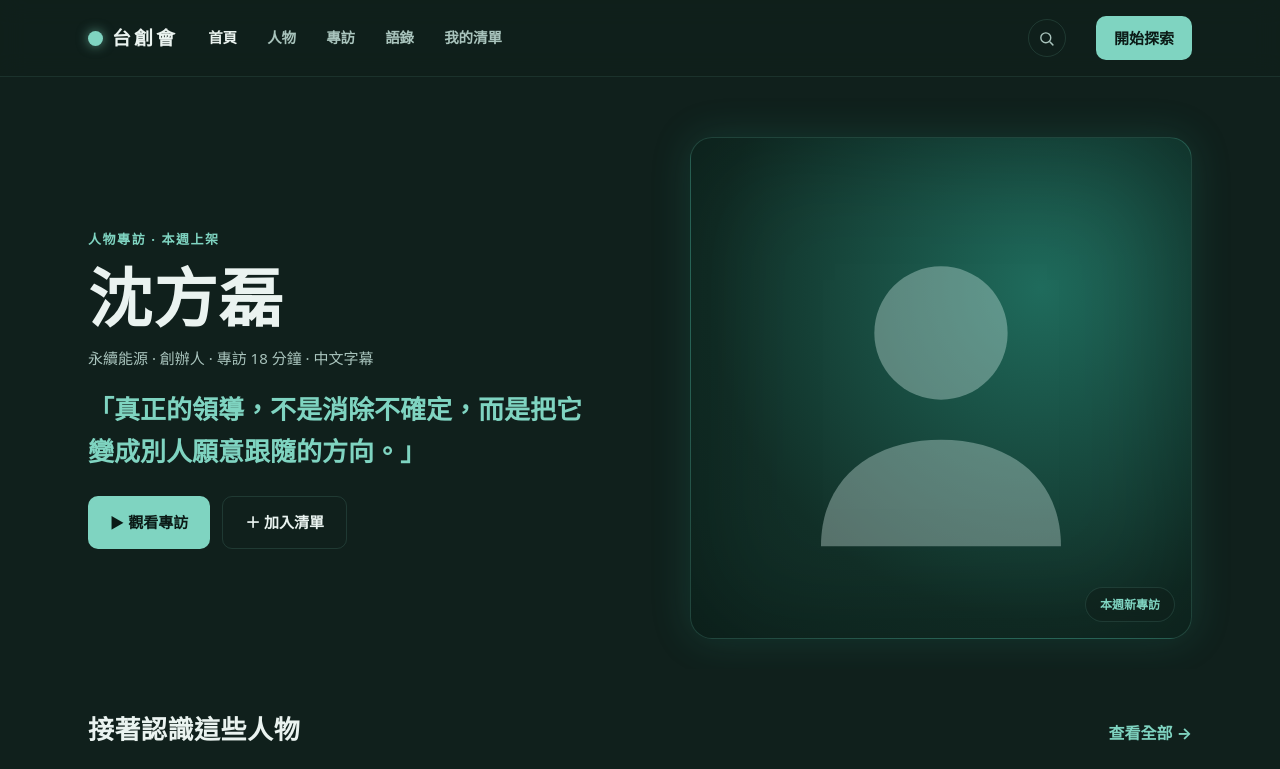
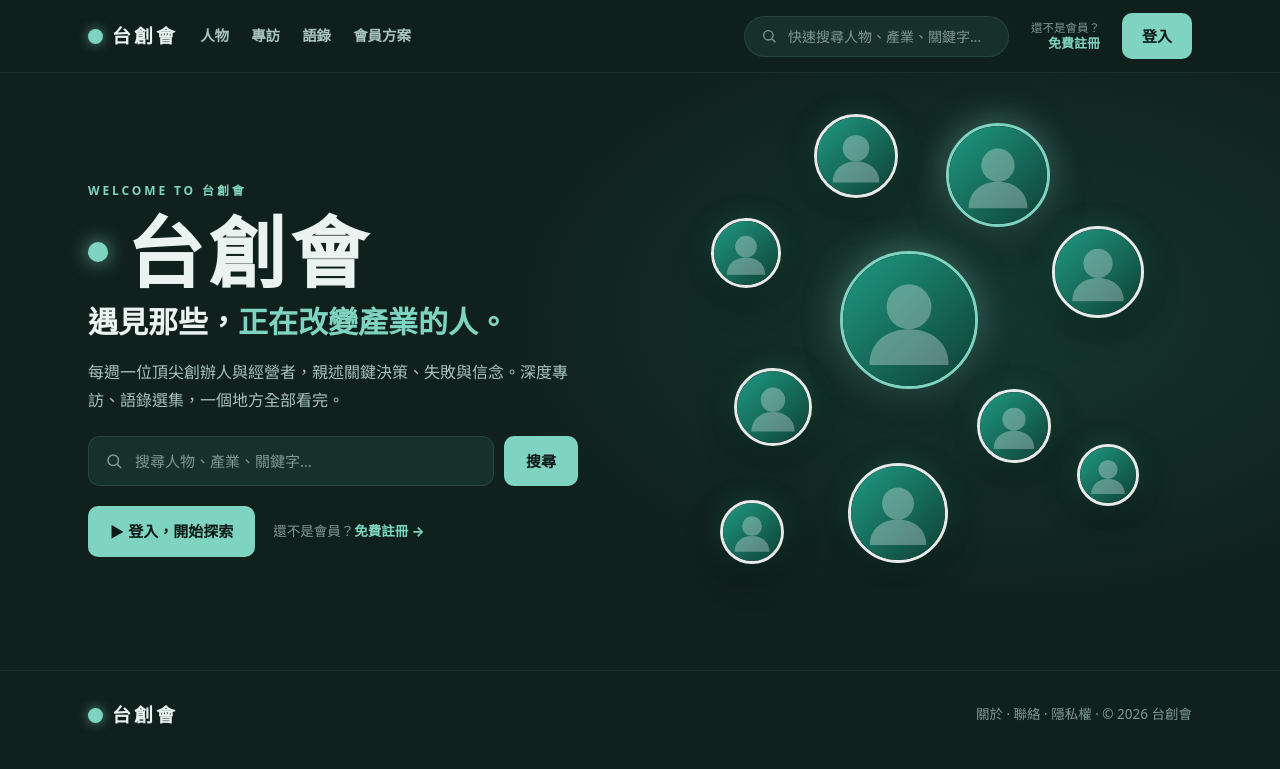
Before and after one commit to Ethanhuang527/taichuanghui1, a Next.js app: page / in a window 1280 px wide. Shown: the top 769 px of the page. Built offline with nearby package versions, Linux system fonts and the light colour scheme; no server answers.

Commit message:
Add files via upload

```diff
--- a/app/api/login/route.js
+++ b/app/api/login/route.js
@@ -7,7 +7,7 @@ import { db } from "@/lib/db";
 export async function POST(req) {
   const form = await req.formData();
   const email = form.get("email") || "demo@voices.tw";
-  const next = form.get("next") || "/account";
+  const next = form.get("next") || "/browse";
 
   let user = db.users.find((u) => u.email === email);
   if (!user) user = db.users[0];
--- a/app/globals.css
+++ b/app/globals.css
@@ -221,3 +221,46 @@ a{color:inherit;text-decoration:none}
 .status-pill{display:inline-block;font-size:13px;font-weight:700;padding:3px 12px;border-radius:999px}
 .status-pill.on{background:rgba(127,212,193,.14);color:var(--teal)}
 .status-pill.off{background:rgba(255,120,120,.14);color:#ff9b9b}
+
+/* ===== landing / 入口首頁 ===== */
+.land-hd{position:sticky;top:0;z-index:30;background:rgba(16,32,28,.9);backdrop-filter:blur(12px);border-bottom:1px solid var(--line-2)}
+.land-hd .in{max-width:1160px;margin:0 auto;padding:13px 28px;display:flex;align-items:center;gap:22px}
+.land-hd .lnav{display:flex;gap:22px}
+@media(max-width:820px){.land-hd .lnav{display:none}}
+.land-hd .lnav a{color:var(--sub);font-size:14.5px;font-weight:600}
+.land-hd .lnav a:hover{color:var(--ink)}
+.searchbox{display:flex;align-items:center;gap:9px;background:var(--panel);border:1px solid var(--line);border-radius:999px;padding:9px 16px;color:var(--muted);min-width:210px}
+.searchbox svg{flex:none}
+.searchbox input{border:none;background:transparent;color:var(--ink);font-family:inherit;font-size:14px;outline:none;width:100%}
+.searchbox input::placeholder{color:var(--muted)}
+@media(max-width:820px){.searchbox{display:none}}
+.login-mini{display:flex;flex-direction:column;align-items:flex-end;line-height:1.25}
+.login-mini .hint{color:var(--muted);font-size:11.5px}
+.login-mini a{color:var(--teal);font-size:13px;font-weight:800}
+
+.land-hero{position:relative;padding:54px 0 60px;overflow:hidden}
+.land-hero::before{content:"";position:absolute;inset:0;background:radial-gradient(70% 90% at 78% 40%, rgba(42,168,145,.16), transparent 60%);z-index:0}
+.land-hero .in{position:relative;z-index:1;max-width:1160px;margin:0 auto;padding:0 28px;display:grid;grid-template-columns:1.02fr .98fr;gap:34px;align-items:center}
+@media(max-width:900px){.land-hero .in{grid-template-columns:1fr;gap:30px}}
+.land-eyebrow{color:var(--teal);letter-spacing:.24em;font-size:12px;font-weight:800}
+.land-title{font-family:var(--serif);font-size:78px;font-weight:800;letter-spacing:.05em;margin:12px 0 8px;display:flex;align-items:center;gap:18px;line-height:1}
+.land-title .dot{width:20px;height:20px;border-radius:50%;background:var(--teal);box-shadow:0 0 20px rgba(127,212,193,.8)}
+@media(max-width:900px){.land-title{font-size:54px}}
+.land-slogan{font-family:var(--serif);font-size:30px;font-weight:800;line-height:1.5;margin:0 0 14px}
+.land-slogan .hl{color:var(--teal)}
+@media(max-width:900px){.land-slogan{font-size:24px}}
+.land-sub{color:var(--sub);font-size:16px;max-width:490px;margin:0 0 22px}
+.land-search{display:flex;gap:10px;max-width:490px;margin-bottom:20px}
+.land-search .box{flex:1;display:flex;align-items:center;gap:10px;background:var(--panel);border:1px solid var(--line);border-radius:12px;padding:13px 16px}
+.land-search .box svg{flex:none;color:var(--muted)}
+.land-search input{flex:1;border:none;background:transparent;color:var(--ink);font-family:inherit;font-size:15px;outline:none}
+.land-search input::placeholder{color:var(--muted)}
+.land-cta{display:flex;align-items:center;gap:18px;flex-wrap:wrap}
+.land-cta .hint{color:var(--muted);font-size:13.5px}
+.land-cta .hint a{color:var(--teal);font-weight:800}
+
+.cluster{position:relative;width:100%;padding-bottom:92%}
+.bubble{position:absolute;border-radius:50%;overflow:hidden;border:3px solid rgba(255,255,255,.9);
+  box-shadow:0 12px 34px rgba(0,0,0,.4), 0 0 26px rgba(42,168,145,.25)}
+.bubble.teal{border-color:var(--teal);box-shadow:0 12px 34px rgba(0,0,0,.4), 0 0 34px rgba(127,212,193,.5)}
+.bubble svg{width:100%;height:100%;display:block}
--- a/app/login/page.jsx
+++ b/app/login/page.jsx
@@ -2,7 +2,7 @@ import Link from "next/link";
 import { SITE } from "@/lib/site";
 
 export default function Login({ searchParams }) {
-  const next = searchParams?.next || "/account";
+  const next = searchParams?.next || "/browse";
   return (
     <div className="login-wrap">
       <div className="login-bg">
--- a/app/page.jsx
+++ b/app/page.jsx
@@ -1,70 +1,72 @@
 import Link from "next/link";
 import { SITE } from "@/lib/site";
-import { db, featured } from "@/lib/db";
-import SiteHeader from "@/components/SiteHeader";
-import VideoThumb from "@/components/VideoThumb";
-import NewsletterForm from "@/components/NewsletterForm";
-import { Silhouette } from "@/components/Avatar";
+import PeopleCluster from "@/components/PeopleCluster";
+
+// 入口首頁（網站門面：歡迎＋登入＋快速搜尋＋人物群像）
+function SearchIcon({ size = 16 }) {
+  return (
+    <svg width={size} height={size} viewBox="0 0 24 24" fill="none" stroke="currentColor" strokeWidth="2">
+      <circle cx="11" cy="11" r="7" /><path d="M21 21l-4-4" strokeLinecap="round" />
+    </svg>
+  );
+}
 
 export default function Home() {
-  const hero = featured();
-  const shortCompany = hero.company.replace("青嶼", "").replace("集團", "");
-  const others = db.people.filter((p) => !p.featured).slice(0, 5);
-  const quotePerson = db.people.find((p) => p.id === "kao") || others[0];
-
   return (
     <>
-      <SiteHeader active="首頁" />
+      {/* 頂部導覽＋快速搜尋 */}
+      <div className="land-hd">
+        <div className="in">
+          <Link href="/" className="brand"><span className="dot" />{SITE.brand}</Link>
+          <div className="lnav">
+            <Link href="/browse">人物</Link>
+            <Link href="/browse">專訪</Link>
+            <Link href="/browse#quotes">語錄</Link>
+            <Link href="/pricing">會員方案</Link>
+          </div>
+          <div className="sp" style={{ flex: 1 }} />
+          <div className="searchbox">
+            <SearchIcon />
+            <input placeholder="快速搜尋人物、產業、關鍵字…" />
+          </div>
+          <div className="login-mini">
+            <span className="hint">還不是會員？</span>
+            <Link href="/pricing">免費註冊</Link>
+          </div>
+          <Link href="/login" className="btn primary" style={{ padding: "10px 20px" }}>登入</Link>
+        </div>
+      </div>
 
       {/* Hero */}
-      <section className="hero">
-        <div className="container hero-grid">
+      <section className="land-hero">
+        <div className="in">
           <div>
-            <div className="eyebrow">人物專訪 · 本週上架</div>
-            <h1 className="serif">{hero.name}</h1>
-            <p className="credit">{shortCompany} · {hero.role.replace("暨執行長", "")} · 專訪 {hero.readMinutes} 分鐘 · 中文字幕</p>
-            <p className="hquote serif">「{hero.tagline}」</p>
-            <div className="cta">
-              <Link href={`/p/${hero.id}`} className="btn primary">▶ 觀看專訪</Link>
-              <Link href="/account" className="btn ghost">＋ 加入清單</Link>
+            <div className="land-eyebrow">WELCOME TO {SITE.brand}</div>
+            <h1 className="land-title"><span className="dot" />{SITE.brand}</h1>
+            <p className="land-slogan serif">
+              遇見那些，<span className="hl">正在改變產業的人。</span>
+            </p>
+            <p className="land-sub">
+              每週一位頂尖創辦人與經營者，親述關鍵決策、失敗與信念。深度專訪、語錄選集，一個地方全部看完。
+            </p>
+
+            {/* 快速搜尋 */}
+            <div className="land-search">
+              <div className="box">
+                <SearchIcon size={18} />
+                <input placeholder="搜尋人物、產業、關鍵字…" />
+              </div>
+              <Link href="/browse" className="btn primary">搜尋</Link>
+            </div>
+
+            {/* 登入 + 提示 */}
+            <div className="land-cta">
+              <Link href="/login" className="btn primary">▶ 登入，開始探索</Link>
+              <span className="hint">還不是會員？<Link href="/pricing">免費註冊 →</Link></span>
             </div>
           </div>
-          <div className="portrait">
-            <div className="sil"><Silhouette /></div>
-            <span className="chip">本週新專訪</span>
-          </div>
-        </div>
-      </section>
 
-      {/* 接著認識這些人物 */}
-      <section className="section">
-        <div className="container">
-          <div className="sec-head">
-            <h2 className="serif">接著認識這些人物</h2>
-            <Link href="/people" className="link-teal">查看全部 →</Link>
-          </div>
-          <div className="vrow">
-            {others.map((p) => <VideoThumb key={p.id} person={p} />)}
-          </div>
-        </div>
-      </section>
-
-      {/* 語錄 */}
-      <section className="qband" id="quotes">
-        <div className="container">
-          <div className="mark serif">“</div>
-          <div className="q serif">{quotePerson.tagline}</div>
-          <div className="by">{quotePerson.name} · {quotePerson.company}{quotePerson.role}</div>
-        </div>
-      </section>
-
-      {/* 電子報 */}
-      <section className="news">
-        <div className="container">
-          <h2 className="serif">{SITE.tagline}</h2>
-          <p>深度人物專訪與語錄，直接寄到你的信箱。免費閱讀，隨時取消。</p>
-          <NewsletterForm />
-          <div className="muted" style={{ marginTop: 12 }}>免費 · {SITE.social}</div>
+          <PeopleCluster />
         </div>
       </section>
 
--- a/app/subscribe/success/page.jsx
+++ b/app/subscribe/success/page.jsx
@@ -34,7 +34,7 @@ export default function Success() {
           <div className="r"><span className="k">下次扣款</span><span className="v">{sub.currentPeriodEnd}</span></div>
         </div>
 
-        <Link href="/account" className="btn primary block" style={{ marginBottom: 14 }}>▶ 開始觀看專訪</Link>
+        <Link href="/browse" className="btn primary block" style={{ marginBottom: 14 }}>▶ 開始觀看專訪</Link>
         <div className="muted">
           <Link href="/account" className="link-teal">前往帳號設定</Link> · <Link href="/account" className="link-teal">下載收據</Link>
         </div>
--- /dev/null
+++ b/components/PeopleCluster.jsx
@@ -0,0 +1,35 @@
+import Avatar from "./Avatar";
+
+// 人物群像（圓形頭像拼貼，之後可換成真實照片）。t/l 為圓心位置(%)，s 為直徑(px)。
+const BUBBLES = [
+  { t: 6,  l: 36, s: 84 },
+  { t: 10, l: 63, s: 104, teal: true },
+  { t: 26, l: 15, s: 70 },
+  { t: 30, l: 82, s: 92 },
+  { t: 40, l: 46, s: 138, teal: true },
+  { t: 58, l: 20, s: 78 },
+  { t: 62, l: 66, s: 74 },
+  { t: 80, l: 44, s: 100 },
+  { t: 72, l: 84, s: 62 },
+  { t: 84, l: 16, s: 64 },
+];
+
+export default function PeopleCluster() {
+  return (
+    <div className="cluster">
+      {BUBBLES.map((b, i) => (
+        <div
+          key={i}
+          className={`bubble${b.teal ? " teal" : ""}`}
+          style={{
+            top: `${b.t}%`, left: `${b.l}%`,
+            width: b.s, height: b.s,
+            marginLeft: -b.s / 2, marginTop: -b.s / 2,
+          }}
+        >
+          <Avatar size={b.s} />
+        </div>
+      ))}
+    </div>
+  );
+}
--- a/components/SiteHeader.jsx
+++ b/components/SiteHeader.jsx
@@ -2,19 +2,20 @@ import Link from "next/link";
 import { SITE } from "@/lib/site";
 import { getCurrentUser } from "@/lib/auth";
 
+// 內容區頁首（首頁＝/browse 內容首頁；品牌回入口頁 /）
 export default function SiteHeader({ active }) {
   const user = getCurrentUser();
   const nav = [
-    ["首頁", "/"],
+    ["首頁", "/browse"],
     ["人物", "/people"],
     ["專訪", "/people"],
-    ["語錄", "/#quotes"],
+    ["語錄", "/browse#quotes"],
     ["我的清單", "/account"],
   ];
   return (
     <div className="hd">
       <div className="in">
-        <Link href="/" className="brand"><span className="dot" />{SITE.brand}</Link>
+        <Link href="/browse" className="brand"><span className="dot" />{SITE.brand}</Link>
         {nav.map(([label, href], i) => (
           <Link key={i} href={href} className={`nav${active === label ? " active" : ""}`}>{label}</Link>
         ))}
@@ -27,7 +28,7 @@ export default function SiteHeader({ active }) {
         {user ? (
           <Link href="/account" className="avatar-sq">沈</Link>
         ) : (
-          <Link href="/pricing" className="btn primary" style={{ padding: "9px 18px" }}>開始探索</Link>
+          <Link href="/login" className="btn primary" style={{ padding: "9px 18px" }}>登入</Link>
         )}
       </div>
     </div>
```
Also changed, not shown: app/browse/page.jsx (added, +80 -0 lines).
